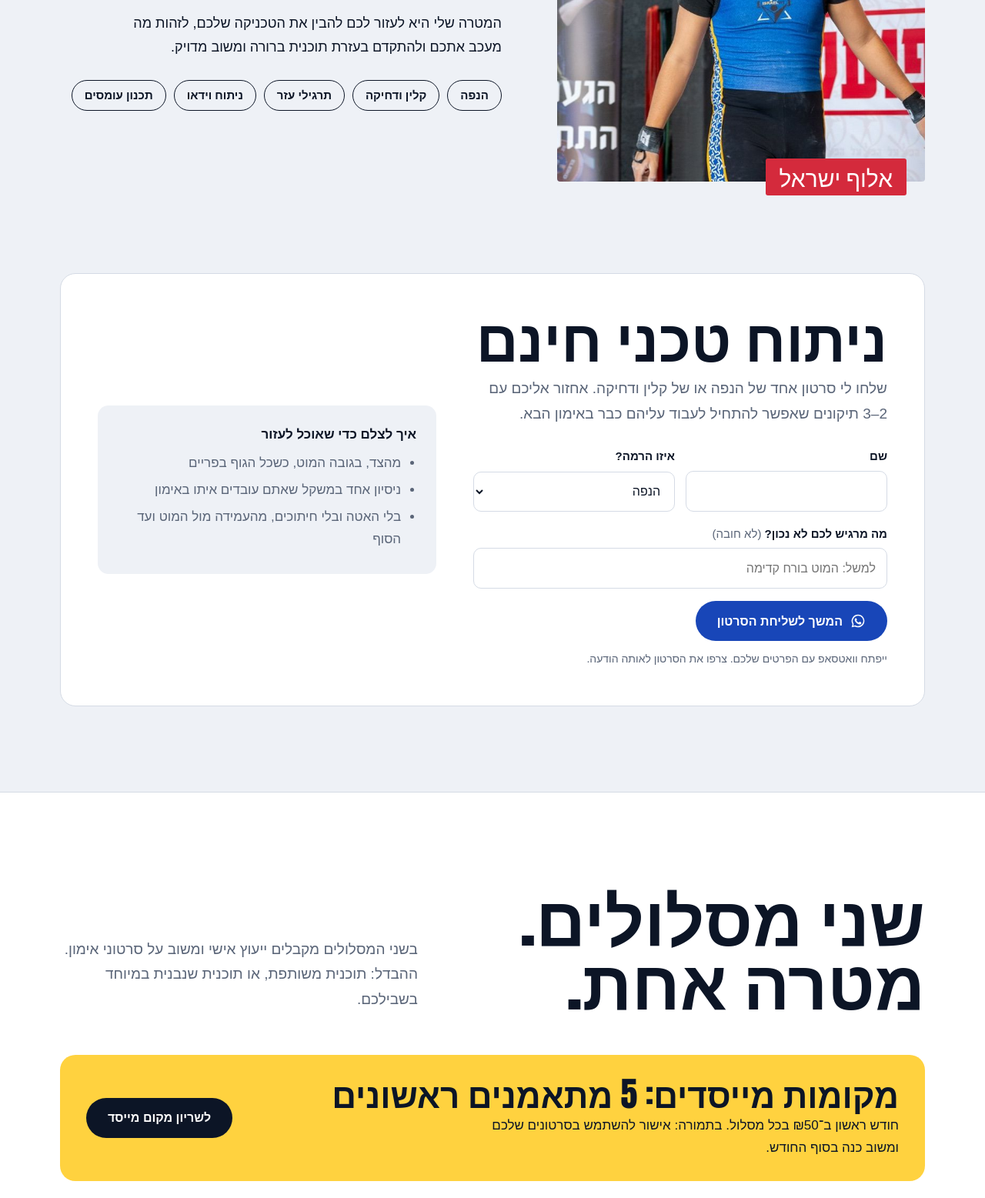
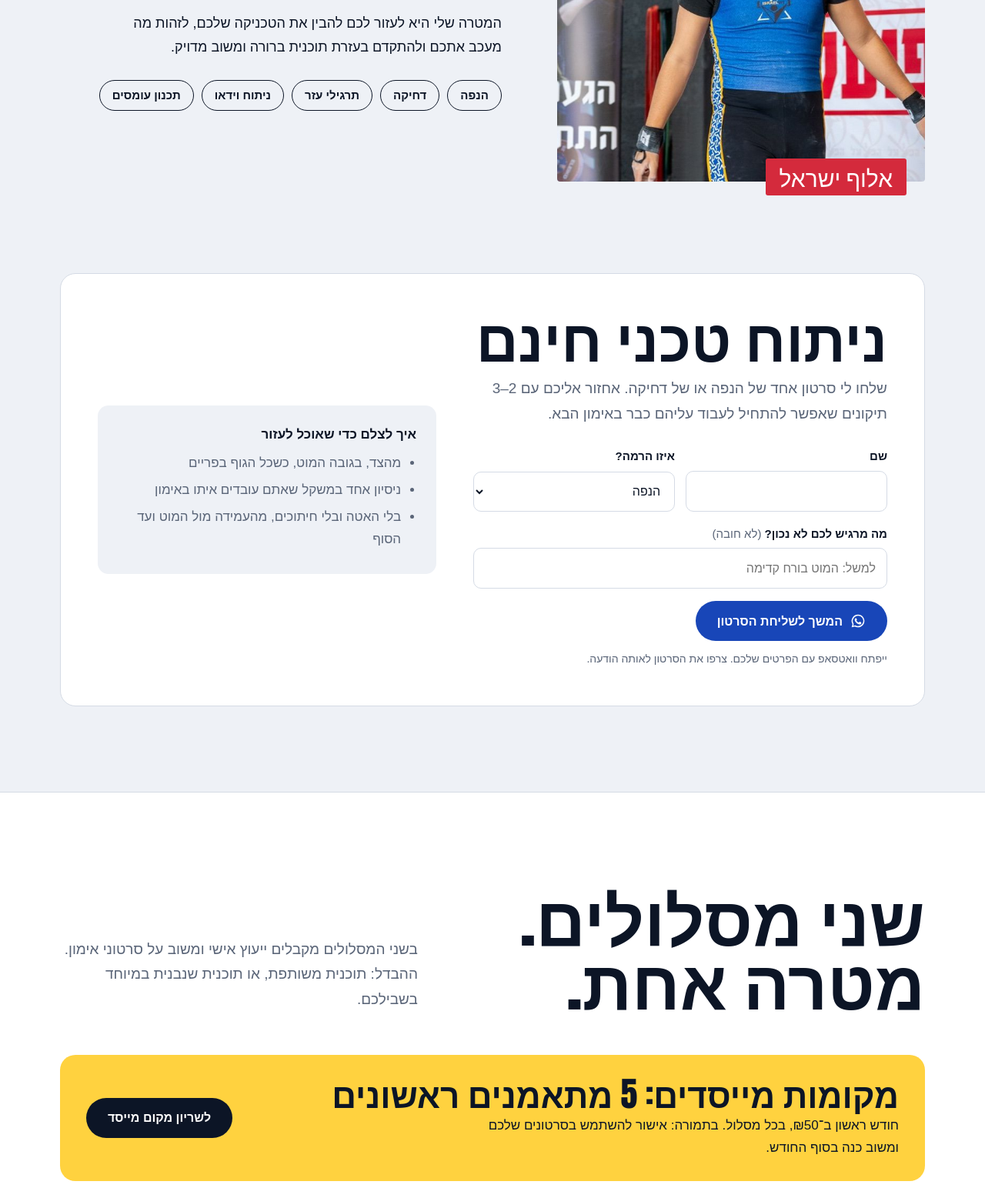
Before and after one commit to sagiveaton/welcome, a plain HTML site: page index.html in a window 1280 px wide. Shown: the part 1555-3112 px from the top of the page at 77% size. Drawn offline with Linux system fonts and the light colour scheme; a web font is replaced by a local one.

Commit message:
Fixed correct KENE

```diff
--- a/index.html
+++ b/index.html
@@ -372,7 +372,7 @@ dialog::backdrop{background:#0c1526b8}
         <p>ספורטאי תחרותי ואלוף ישראל בהרמת משקולות אולימפית. אני מתחרה בארץ ובחו״ל, ובמקביל צברתי ניסיון בהדרכת קבוצות ובאימונים אישיים.</p>
         <p>המטרה שלי היא לעזור לכם להבין את הטכניקה שלכם, לזהות מה מעכב אתכם ולהתקדם בעזרת תוכנית ברורה ומשוב מדויק.</p>
         <ul class="focus" aria-label="תחומי עבודה">
-          <li>הנפה</li><li>קלין ודחיקה</li><li>תרגילי עזר</li><li>ניתוח וידאו</li><li>תכנון עומסים</li>
+          <li>הנפה</li><li>דחיקה</li><li>תרגילי עזר</li><li>ניתוח וידאו</li><li>תכנון עומסים</li>
         </ul>
       </div>
     </div>
@@ -383,7 +383,7 @@ dialog::backdrop{background:#0c1526b8}
       <div class="free-box">
         <div>
           <h2>ניתוח טכני חינם</h2>
-          <p class="lede">שלחו לי סרטון אחד של הנפה או של קלין ודחיקה. אחזור אליכם עם 2–3 תיקונים שאפשר להתחיל לעבוד עליהם כבר באימון הבא.</p>
+          <p class="lede">שלחו לי סרטון אחד של הנפה או של דחיקה. אחזור אליכם עם 2–3 תיקונים שאפשר להתחיל לעבוד עליהם כבר באימון הבא.</p>
           <form class="form" id="free-form" novalidate>
             <div class="row2">
               <div class="field"><label for="ff-name">שם</label><input id="ff-name" name="name" autocomplete="given-name" required></div>
@@ -417,7 +417,7 @@ dialog::backdrop{background:#0c1526b8}
       <div class="founders">
         <div>
           <h3>מקומות מייסדים: 5 מתאמנים ראשונים</h3>
-          <p>חודש ראשון ב־₪50 בכל מסלול. בתמורה: אישור להשתמש בסרטונים שלכם ומשוב כנה בסוף החודש.</p>
+          <p>חודש ראשון ב־₪50, בכל מסלול. בתמורה: אישור להשתמש בסרטונים שלכם ומשוב כנה בסוף החודש.</p>
         </div>
         <button class="btn btn-ink" type="button" data-signup="general" data-founder="1">לשריון מקום מייסד</button>
       </div>
@@ -433,7 +433,7 @@ dialog::backdrop{background:#0c1526b8}
           </div>
           <ul>
             <li>תוכנית אימונים משותפת עם התקדמות מתוכננת</li>
-            <li>עבודה על הנפה, קלין ודחיקה ותרגילי עזר</li>
+            <li>עבודה על הנפה, קלין, דחיקה ותרגילי עזר</li>
             <li>משוב טכני על סרטונים: עד 2 סרטונים מכל אימון, עד 5 אימונים בשבוע</li>
             <li>ייעוץ ושאלות בוואטסאפ</li>
             <li>מענה תוך 48 שעות בימי עבודה</li>
@@ -547,7 +547,7 @@ dialog::backdrop{background:#0c1526b8}
         <details><summary>איך עובד המשוב על הסרטונים?</summary><p>מצלמים את ההרמות באימון ושולחים בוואטסאפ. בתוכנית הכללית אפשר לשלוח עד 2 סרטונים מכל אימון, עד 5 אימונים בשבוע. בליווי האישי מקבלים ניתוח ומשוב מכל אימון.</p></details>
         <details><summary>תוך כמה זמן אקבל תשובה?</summary><p>בתוכנית הכללית: עד 48 שעות בימי עבודה. בליווי האישי המלא: עד 24 שעות בימי עבודה.</p></details>
         <details><summary>מה ההבדל בין שני המסלולים?</summary><p>בתוכנית הכללית מתאמנים לפי תוכנית משותפת עם ייעוץ אישי. בליווי המלא התוכנית נבנית בשבילכם, מתעדכנת כל שבוע, וכוללת שיחת היכרות ושיחת מעקב חודשית.</p></details>
-        <details><summary>מה זה מקומות מייסדים?</summary><p>חמשת המתאמנים הראשונים מקבלים את החודש הראשון ב־₪50 בכל מסלול. בתמורה הם מאשרים לי להשתמש בסרטונים שלהם ונותנים משוב כנה בסוף החודש. מהחודש השני המחיר רגיל: ₪149 לתוכנית הכללית ו־₪600 לליווי האישי המלא.</p></details>
+        <details><summary>מה זה מקומות מייסדים?</summary><p>חמשת המתאמנים הראשונים מקבלים את החודש הראשון ב־₪50, בכל מסלול. בתמורה הם מאשרים לי להשתמש בסרטונים שלהם ונותנים משוב כנה בסוף החודש. מהחודש השני המחיר רגיל: ₪149 לתוכנית הכללית ו־₪600 לליווי האישי המלא.</p></details>
         <details><summary>הניתוח החינמי מחייב אותי להירשם?</summary><p>לא. שולחים סרטון אחד ומקבלים תיקונים. אם תרצו להמשיך, נדבר על המסלול שמתאים לכם.</p></details>
         <details><summary>איך נרשמים ומשלמים?</summary><p>לוחצים על "להרשמה" במסלול שבחרתם וממלאים כמה פרטים. ההרשמה נשלחת אליי בוואטסאפ, ומשם ממשיכים לתשלום. לפני תחילת הליווי תקבלו פירוט של היקף השירות.</p></details>
       </div>
```
